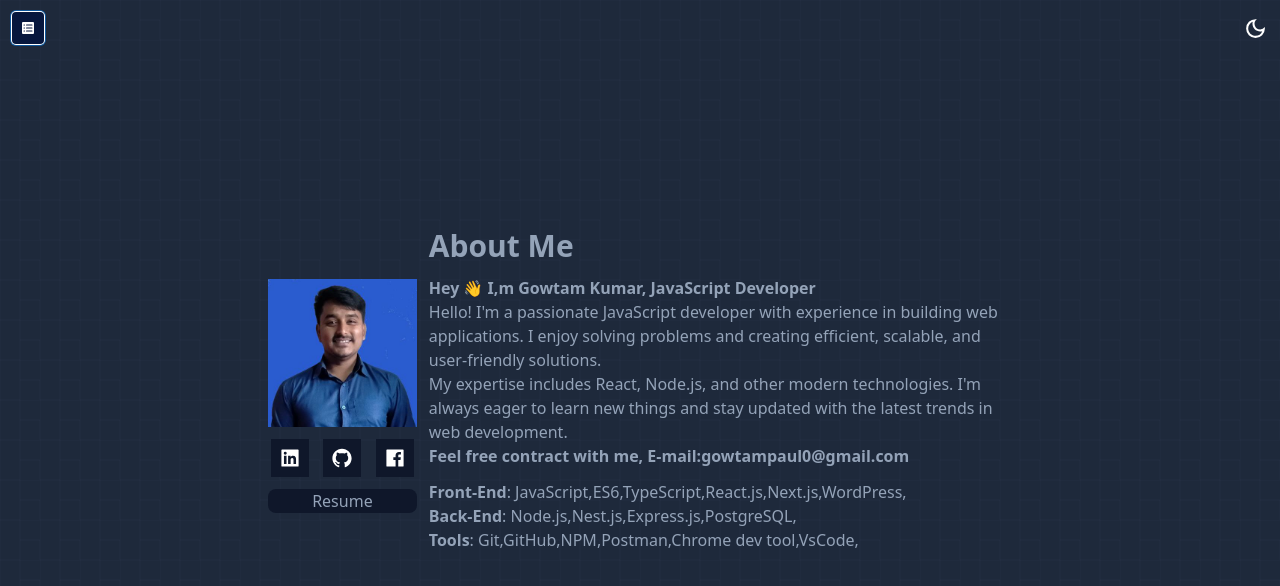
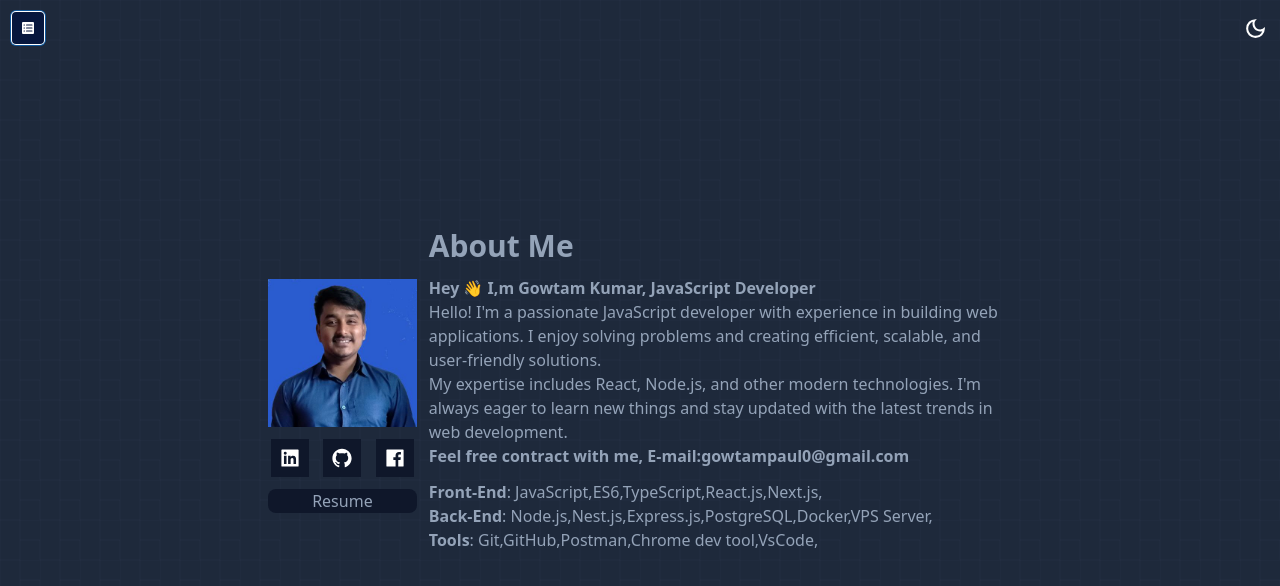
Before and after one commit to gowtamkumar/my-portfolio, a Next.js app: page /about in a window 1280 px wide. Shown: the top 586 px of the page. Built offline with nearby package versions, Linux system fonts and the light colour scheme.

Commit message:
about page update

```diff
--- a/app/about/page.tsx
+++ b/app/about/page.tsx
@@ -13,17 +13,15 @@ export default function About() {
         "ES6",
         "TypeScript",
         "React.js",
-        "Next.js",
-        "WordPress",
-      ],
+        "Next.js"],
     },
     {
       name: "Back-End",
-      skills: ["Node.js", "Nest.js", "Express.js", "PostgreSQL"],
+      skills: ["Node.js", "Nest.js", "Express.js", "PostgreSQL", "Docker", "VPS Server"],
     },
     {
       name: "Tools",
-      skills: ["Git", "GitHub", "NPM", "Postman", "Chrome dev tool", "VsCode"],
+      skills: ["Git", "GitHub", "Postman", "Chrome dev tool", "VsCode"],
     },
   ];
 
```
